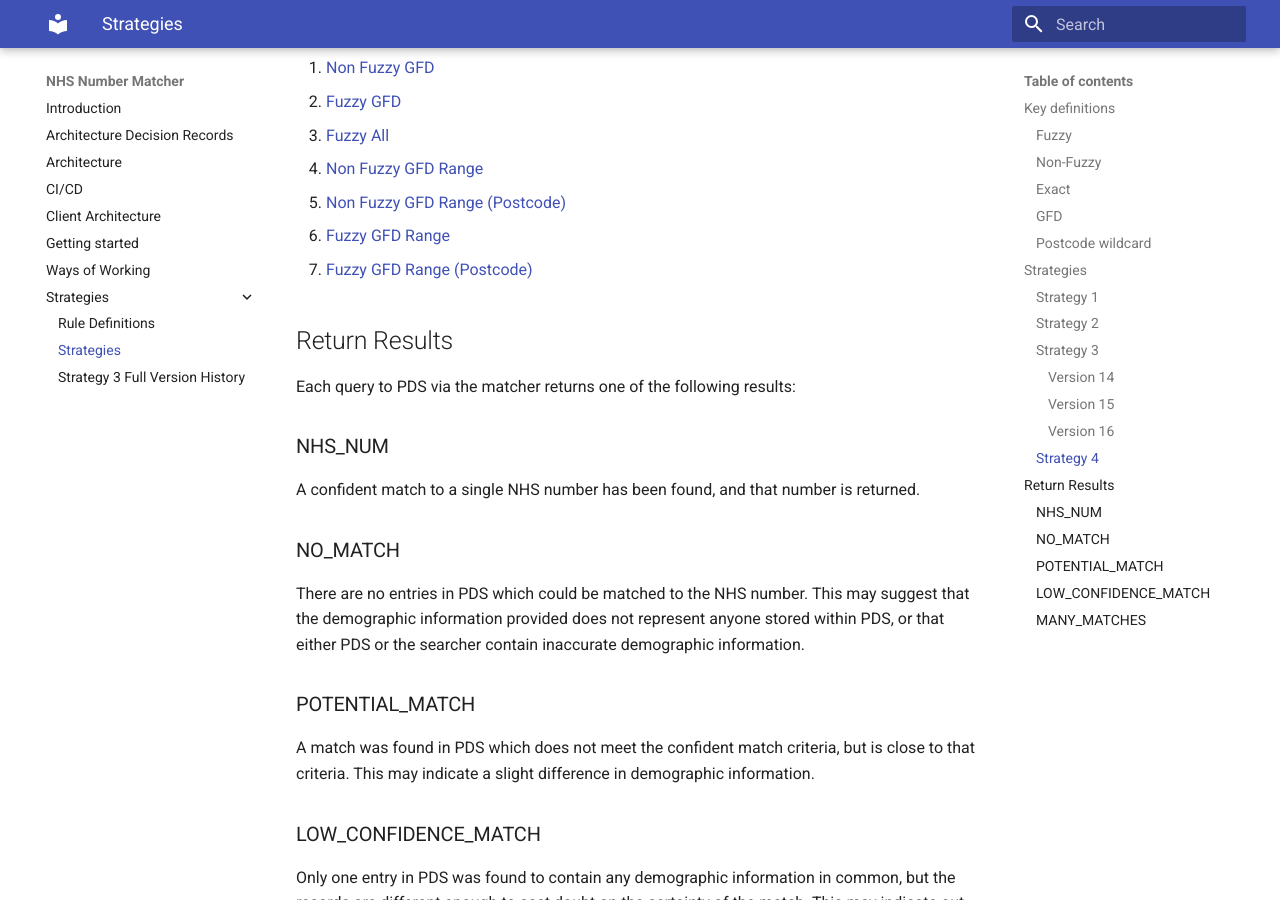
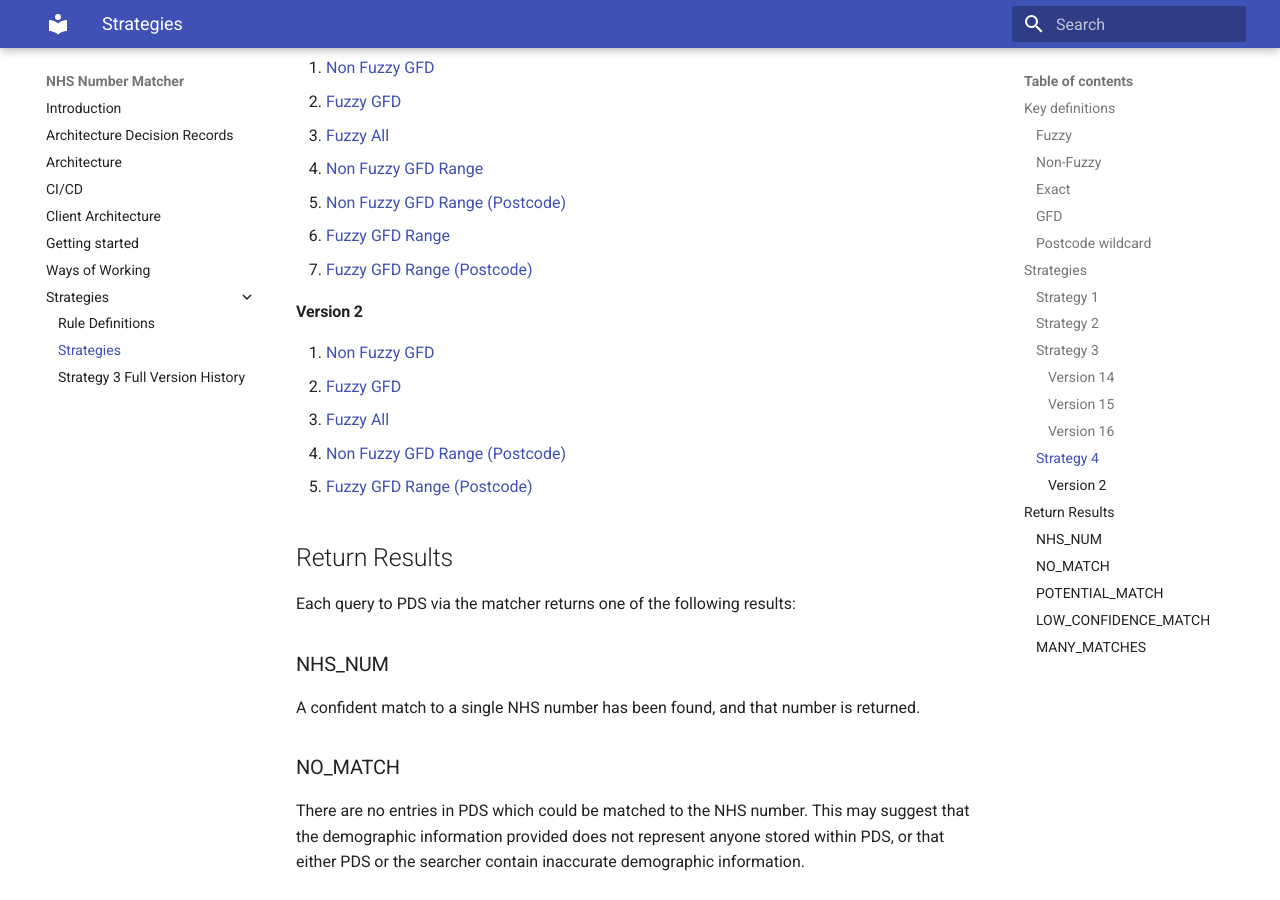
Before and after one commit to DFE-Digital/SUI_Matcher, an MkDocs documentation site: the page built from documentation/docs/strategies/strategies.md, in a window 1280 px wide and 900 px high, scrolled down 3355 px. Built offline with MkDocs 1.6.1 and Material for MkDocs 9.7.7, drawn with Linux system fonts in a browser that asks for light colours.

Commit message:
docs: add version 2 of strategy 4

```diff
--- a/documentation/docs/strategies/strategies.md
+++ b/documentation/docs/strategies/strategies.md
@@ -112,6 +112,15 @@ Strategy 4 takes version 14 of Strategy 3, splits the given name into an array,
 6. [Fuzzy GFD Range](rules.md#fuzzy-gfd-range)
 7. [Fuzzy GFD Range (Postcode)](rules.md#fuzzy-gfd-range-postcode)
 
+#### Version 2
+
+1. [Non Fuzzy GFD](rules.md#non-fuzzy-gfd)
+2. [Fuzzy GFD](rules.md#fuzzy-gfd)
+3. [Fuzzy All](rules.md#fuzzy-all)
+5. [Non Fuzzy GFD Range (Postcode)](rules.md#non-fuzzy-gfd-range-postcode)
+7. [Fuzzy GFD Range (Postcode)](rules.md#fuzzy-gfd-range-postcode)
+
+
 ## Return Results
 
 Each query to PDS via the matcher returns one of the following results:
```
